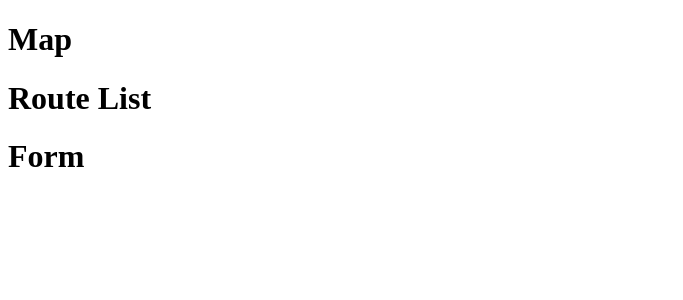
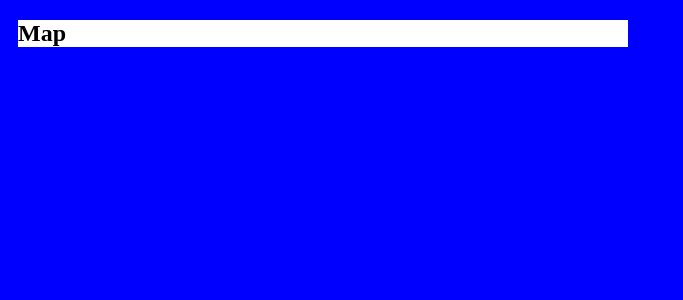
Before and after one commit to nidhielango/GeoDistance, a Vue app: page /#/ in a window 1280 px wide. Shown: the top 300 px of the page, without its empty margins (0-683 px from the left). Built offline with nearby package versions, Linux system fonts and the light colour scheme.

Commit message:
Update map

```diff
--- a/src/components/Form.vue
+++ b/src/components/Form.vue
@@ -1,3 +1,15 @@
 <template>
-    <h1>Map</h1>
+    <section class="form">
+        <h1>Map</h1>
+    </section>
 </template>
+
+<style scoped>
+.form {
+    position:relative;
+    z-index:1;
+    max-width: 610px;
+    margin: 10px;
+    background: white;
+}
+</style>
--- a/src/components/Map.vue
+++ b/src/components/Map.vue
@@ -1,3 +1,14 @@
 <template>
-    <h1>Form</h1>
+    <section class="map"></section>
 </template>
+
+<style scoped>
+.map {
+    position: absolute;
+    top:0;
+    right:0;
+    bottom:0;
+    left:0;
+    background-color:blue;
+}
+</style>
--- a/src/pages/Calculator.vue
+++ b/src/pages/Calculator.vue
@@ -14,5 +14,4 @@
     export default {
         components: { Form, RouteList, Map }
     };
-
 </script>
```
